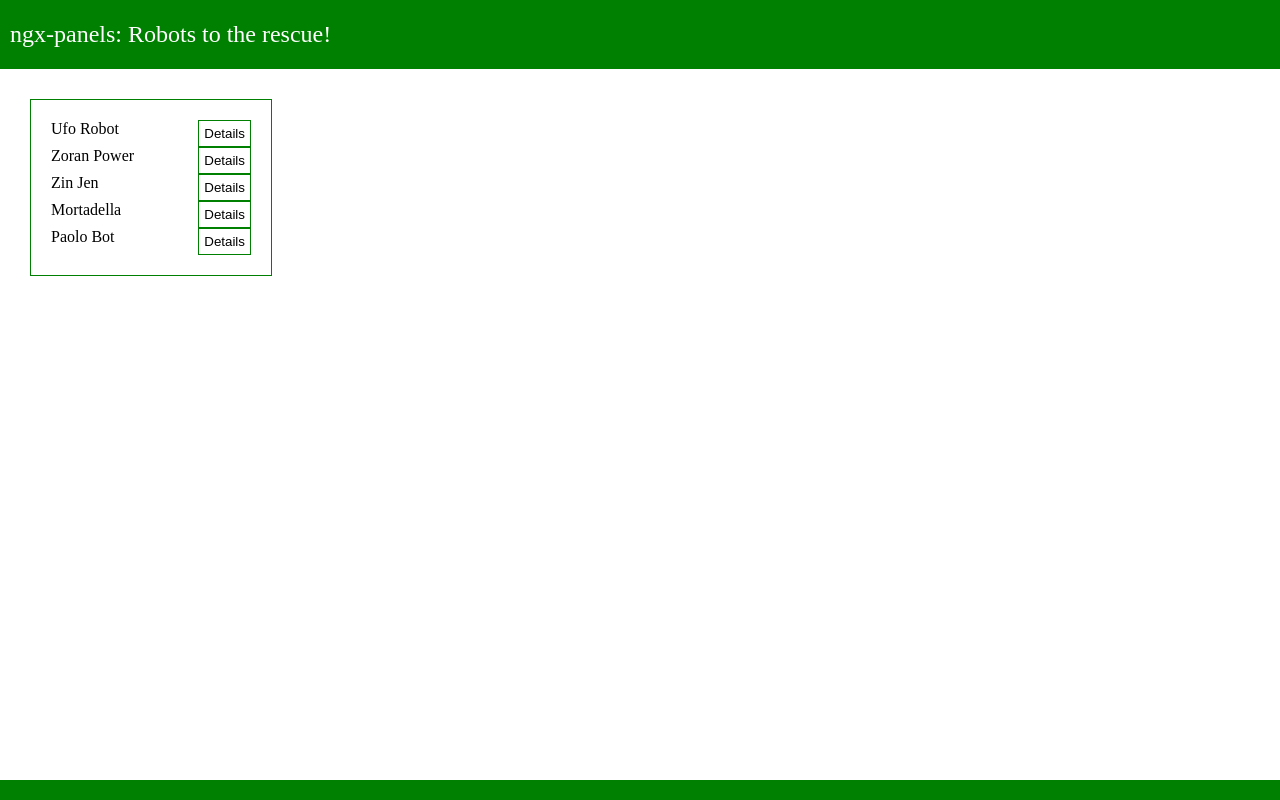
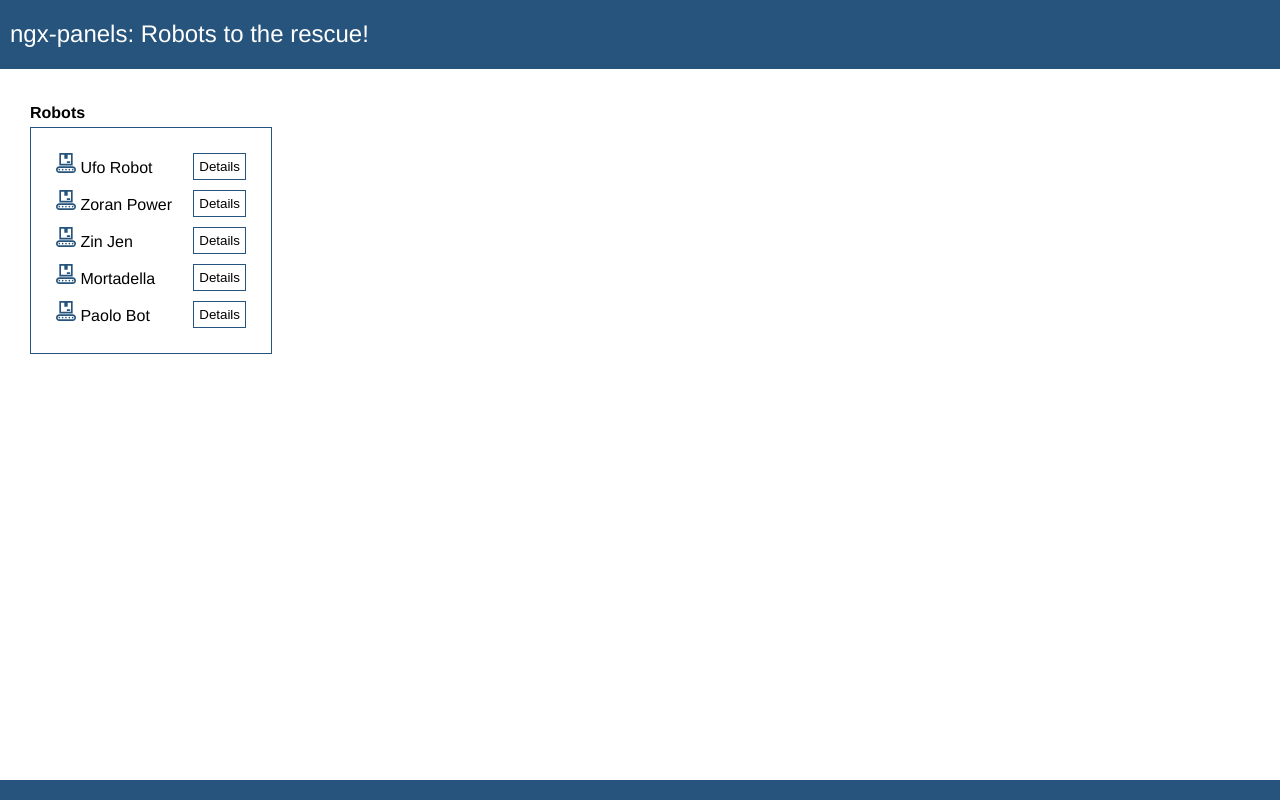
Before and after one commit to verizonconnect/ngx-panels, an Angular app: page / in a window 1280 px wide. Built offline with nearby package versions, Linux system fonts and the light colour scheme.

Commit message:
Fixing styles

```diff
--- a/src/app/app.component.html
+++ b/src/app/app.component.html
@@ -1,10 +1,17 @@
 <div class="app-root__container">
   <div class="app-root__navbar">ngx-panels: Robots to the rescue!</div>
   <div class="app-root__body">
+    <div class="app-root__title">Robots</div>
     <div class="app-root__robot-list">
       <div *ngFor="let robot of robots" class="app-root__robot">
-        {{ robot.name }}
-        <button class="app-root__button" (click)="open(robot.id)">Details</button>
+        <div>
+          <img class="app-root__icon" src="../assets/robot.svg" />
+          {{ robot.name }}
+        </div>
+
+        <button class="app-root__button" (click)="open(robot.id)">
+          Details
+        </button>
       </div>
     </div>
   </div>
--- a/src/app/app.component.scss
+++ b/src/app/app.component.scss
@@ -15,7 +15,7 @@
     justify-content: center;
     padding: 10px;
     height: 60px;
-    background-color: green;
+    background-color: #26547C;
     color: white;
     font-size: 24px;
   }
@@ -24,10 +24,10 @@
     cursor: pointer;
     padding: 5px;
     background-color: white;
-    border: 1px solid green;
+    border: 1px solid #26547C;
   }
   &__robot-list{
-      border: 1px solid green;
+      border: 1px solid #26547C;
       padding: 20px;
       width: 200px;
       display: flex;
@@ -37,9 +37,17 @@
       display: flex;
       flex-direction: row;
       justify-content: space-between;
+      padding: 5px;
   }
   &__footer {
     height: 25px;
-    background-color: green;
+    background-color: #26547C;
+  }
+  &__icon{
+      width: 20px;
+  }
+  &__title {
+    padding: 5px 0;
+    font-weight: bold;
   }
 }
--- a/src/styles.scss
+++ b/src/styles.scss
@@ -5,4 +5,5 @@
 html, body {
     width: 100%;
     height: 100%;
+    font-family: 'Helvetica'
 }
```
Also changed, not shown: src/assets/robot.svg (added).
